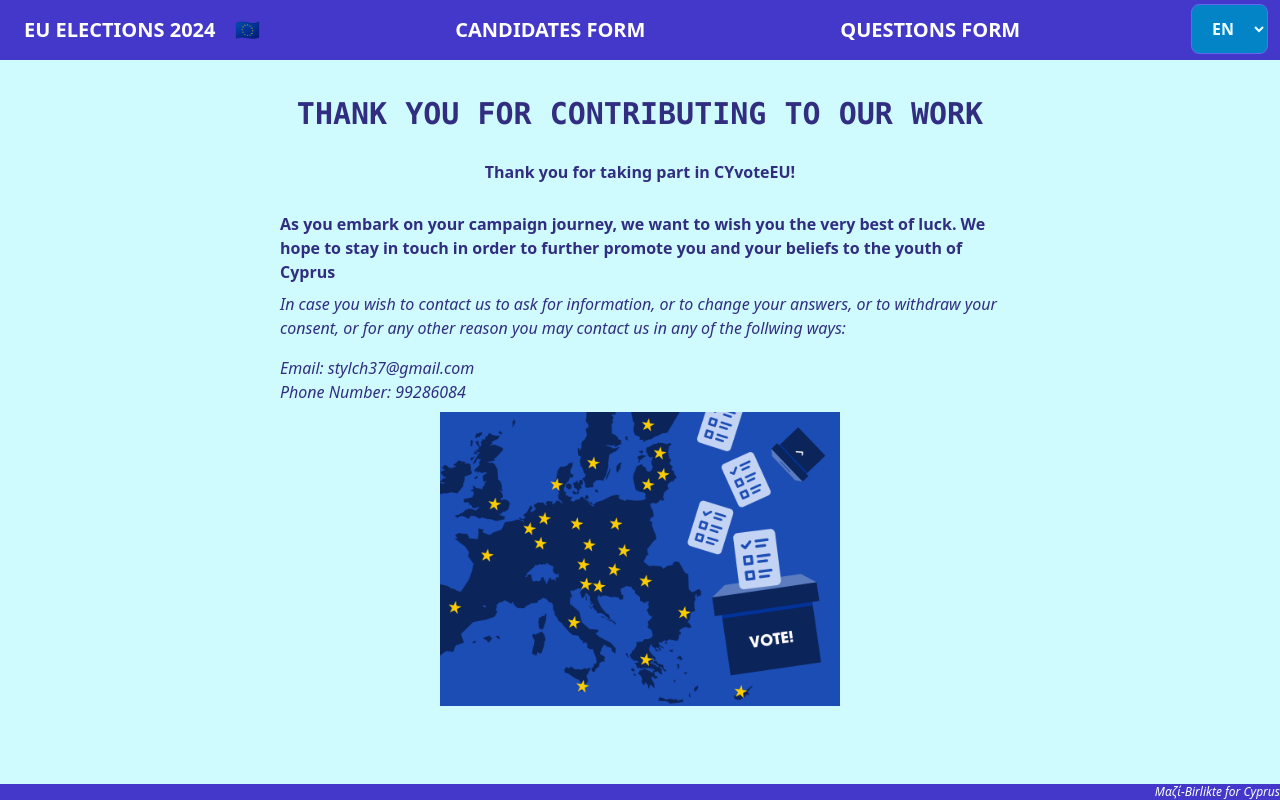
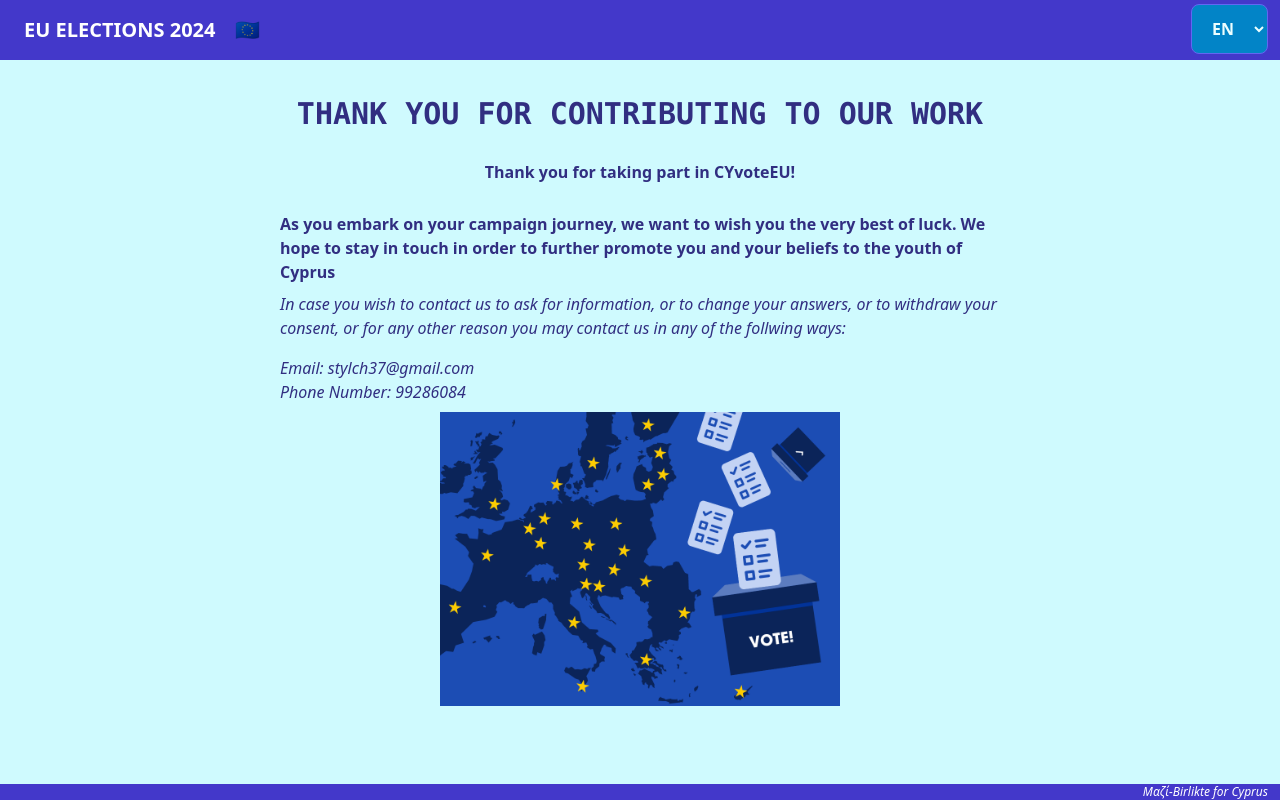
Before and after one commit to ntua-el18716/EUQuizApp, a React (Vite) app in the folder EUQuizAppFrontend/: page /candidateThankYou in a window 1280 px wide. Built offline with nearby package versions, Linux system fonts and the light colour scheme.

Commit message:
removed question and candidate buttons from header

```diff
--- a/EUQuizAppFrontend/index.html
+++ b/EUQuizAppFrontend/index.html
@@ -4,7 +4,7 @@
     <meta charset="UTF-8" />
     <link rel="icon" type="image/svg+xml" href="/vite.svg" />
     <meta name="viewport" content="width=device-width, initial-scale=1.0" />
-    <title>EU Quiz App 🇪🇺</title>
+    <title>CYvoteEU 🇪🇺</title>
   </head>
   <body>
     <div id="root"></div>
--- a/EUQuizAppFrontend/src/ui/Footer.jsx
+++ b/EUQuizAppFrontend/src/ui/Footer.jsx
@@ -1,7 +1,7 @@
 function Footer() {
   return (
     // <div className="justify-center bg-cyan-900 text-white py-1">
-    <div className="gap-2 bg-indigo-700 text-white text-xl font-sm text-right">
+    <div className="gap-2 bg-indigo-700 text-white text-xl font-sm text-right pr-3">
       <p className="text-xs italic">Μαζί-Birlikte for Cyprus</p>
     </div>
   );
--- a/EUQuizAppFrontend/src/ui/Header.jsx
+++ b/EUQuizAppFrontend/src/ui/Header.jsx
@@ -35,12 +35,11 @@ function Header() {
         <span className="font-size-md">🇪🇺</span>
       </Link>
 
-      <Link
+      {/* <Link
         to="/candidateUpdate"
         className="justify-left flex items-center gap-5 bg-indigo-700 px-6 py-4 text-xl font-bold uppercase text-white"
         onClick={handleReset}
       >
-        {/* <h1 className="md:hidden">EU 2023 </h1> */}
         <h1 className="hidden md:block">Candidates Form</h1>
       </Link>
       <Link
@@ -48,9 +47,8 @@ function Header() {
         className="justify-left flex items-center gap-5 bg-indigo-700 px-6 py-4 text-xl font-bold uppercase text-white"
         onClick={handleReset}
       >
-        {/* <h1 className="md:hidden">EU 2023 </h1> */}
         <h1 className="hidden md:block">Questions Form</h1>
-      </Link>
+      </Link> */}
 
       <div className="pr-3 pt-1 items-center font-bold">
         <select
```
